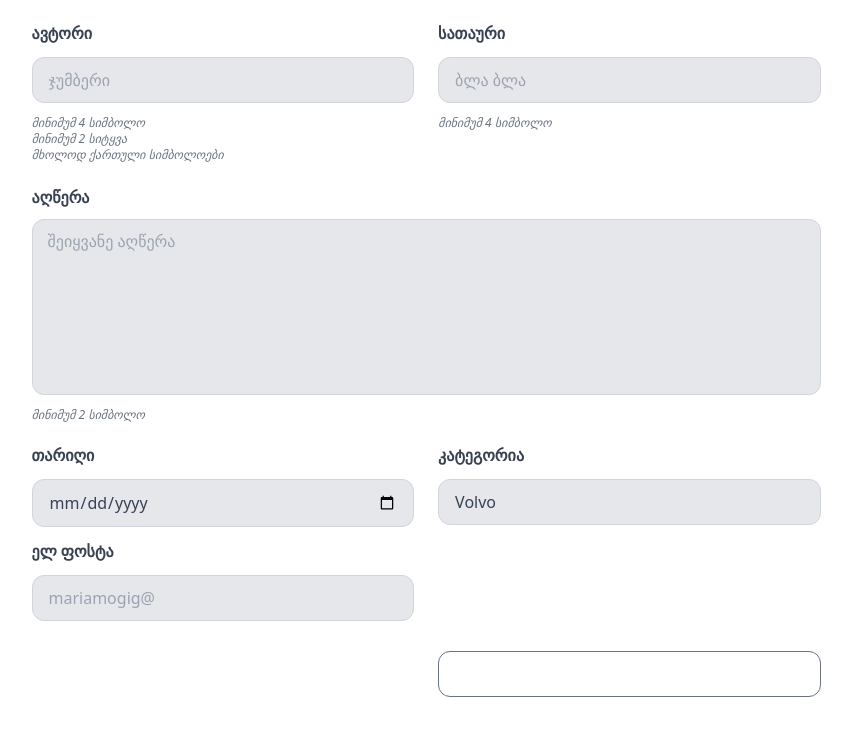
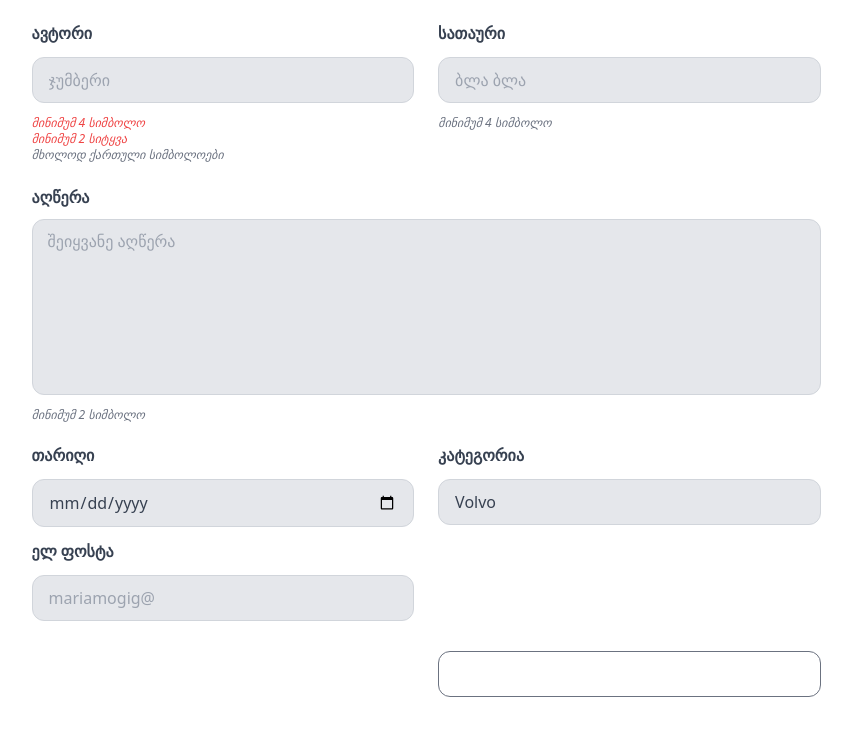
Before and after one commit to mariamogig/Mariam-s-Project, a website: page docs/add-blog.html in a window 1280 px wide. Both pictures are taken after a click on the button "გამოქვეყნება". Shown: the part 395-1130 px from the top of the page, without its empty margins (246-1098 px from the left). Drawn offline with Linux system fonts and the light colour scheme.

Commit message:
min 2 wor and min 4 letter validagion added to the author

```diff
--- a/docs/add-blog.html
+++ b/docs/add-blog.html
@@ -60,9 +60,9 @@
                                     ავტორი
                                   </label>
                                   <input class="appearance-none block w-full bg-gray-200 text-gray-700 border border-gray-300 rounded-xl py-3 px-4 mb-3 leading-tight focus:outline-none focus:bg-white" id="author" type="text" placeholder="ჯუმბერი">
-                                  <p class="text-gray-500 text-xs italic">მინიმუმ 4 სიმბოლო</p>
-                                  <p class="text-gray-500 text-xs italic">მინიმუმ 2 სიტყვა</p>
-                                  <p class="text-gray-500 text-xs italic">მხოლოდ ქართული სიმბოლოები</p>
+                                  <p id="min4" class="text-gray-500 text-xs italic">მინიმუმ 4 სიმბოლო</p>
+                                  <p id="min2words" class="text-gray-500 text-xs italic">მინიმუმ 2 სიტყვა</p>
+                                  <p id="georgian" class="text-gray-500 text-xs italic">მხოლოდ ქართული სიმბოლოები</p>
                                 </div>
                                 <div class="w-full md:w-1/2 px-3 mb-6 md:mb-0">
                                   <label class="block text-base text-gray-700 font-bold mb-3" for="title">
@@ -96,7 +96,7 @@
                                         <input class="appearance-none block w-full bg-gray-200 text-gray-700 border border-gray-300 rounded-xl py-3 px-4 mb-3 leading-tight focus:outline-none focus:bg-white focus:border-gray-500" placeholder="mariamogig@" id="email" type="text">
                                     </div>
                                     <div class="w-full md:w-1/2 px-3 md:mt-28 mt-28 sm:mt-2 mb-6 md:mb-0">
-                                        <button class="appearance-none block w-full bg-gray-400 text-white border border-gray-300 rounded-xl py-3 px-4 mb-3 leading-tight focus:outline-none focus:bg-white focus:border-gray-500" type="button">გამოქვეყნება</button>
+                                        <button id="publishButton" class="appearance-none block w-full bg-gray-400 text-white border border-gray-300 rounded-xl py-3 px-4 mb-3 leading-tight focus:outline-none focus:bg-white focus:border-gray-500" type="button">გამოქვეყნება</button>
                                     </div>
                             </div>
                         </form>
@@ -106,6 +106,33 @@
             </div>
 
             <script>
+                function validateAuthor(){
+                    let author = document.getElementById("author")
+                    let authorValue = author.value.trim();
+                    let min4 = document.getElementById("min4")
+                    if(authorValue.length <4) {
+                        min4.classList.add("text-red-500");
+                        min4.classList.remove("text-green-500");
+                    }else{
+                        min4.classList.add("text-green-500");
+                        min4.classList.remove("text-red-500");
+                    }
+
+                    let min2words = document.getElementById("min2words")
+                    let words = authorValue.trim().split(/\s+/)
+                    if (words.length < 2) {
+                        min2words.classList.add("text-red-500");
+                        min2words.classList.remove("text-green-500");
+                    } else {
+                        min2words.classList.add("text-green-500");
+                        min2words.classList.remove("text-red-500");
+                    }
+
+                }
+
+
+                document.getElementById("publishButton").addEventListener("click", validateAuthor);
+
                 document.getElementById('imageIcon').style.display = 'none';
                 document.getElementById('removeButton').style.display = 'none';
 
```
Also changed, not shown: dist/style.css.
